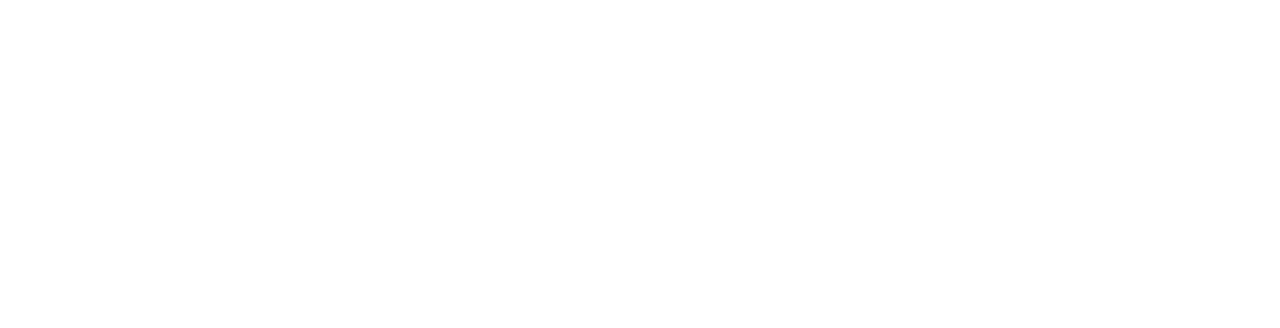
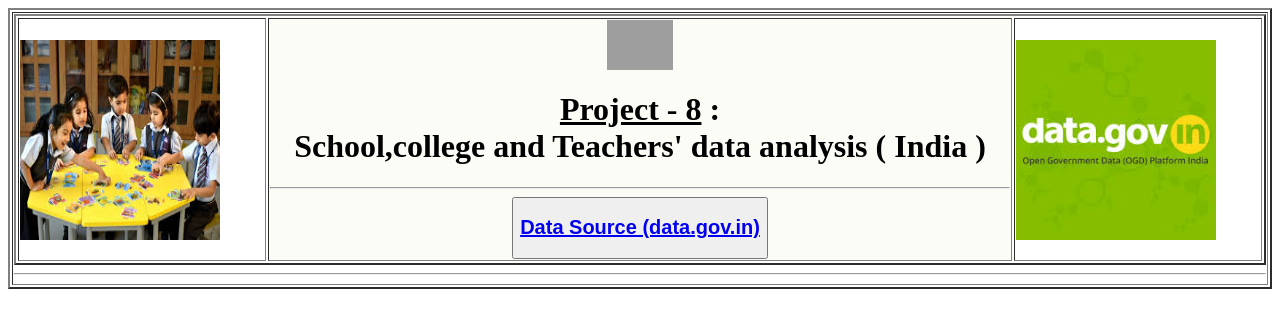
Before and after one commit to 2019jeetdas/indian-education, a plain HTML site: page index.html in a window 1280 px wide. Drawn offline with Linux system fonts and the light colour scheme; grey boxes are pictures that could not be loaded.

Commit message:
Update index.html

```diff
--- a/index.html
+++ b/index.html
@@ -1,2 +1,41 @@
 <html>
+<head><title> Project - 7 : Introduction to Integrated Global Radiosonde Archive ( IGRA ) </title> </head>
+
+<body>
+  <!------------------------ main table starts here -------------->
+  <table width="100%" border="2">
+    <tr>
+      <td>
+  <!------------------------ table-1------------------>
+  <table width="100%" border="2">
+ <tr>
+  <td width="20%">
+   <img src="main-1.jpeg" height="200" width="200"></img>
+  </td>
+  <td bgcolor="#FCFCF7"><center>
+	  <img src="https://icon-library.net/images/new-gif-icon/new-gif-icon-14.jpg" height="50" weight="80"></img>
+   	  <h1><b><u>
+        Project - 8</u> :<br/><b>School,college and Teachers' data analysis ( India )</b>
+      </h1>
+  	 <hr/>
+	  <button type="button">
+	   <a href="https://data.gov.in/">
+	<h2>Data Source (data.gov.in)</h2>
+	</a>
+	</button>
+
+  </center></td>
+  <td width="20%">
+
+   <img src="main-data-gov.jpeg" height="200" width="200"></img>
+  </td>
+</tr>
+ </table>
+ <hr/>
+<!----------- Description section --------------->
+
+<!------------main table end here ------------->
+</td></tr>
+</table>
+</body>
 </html>
```
